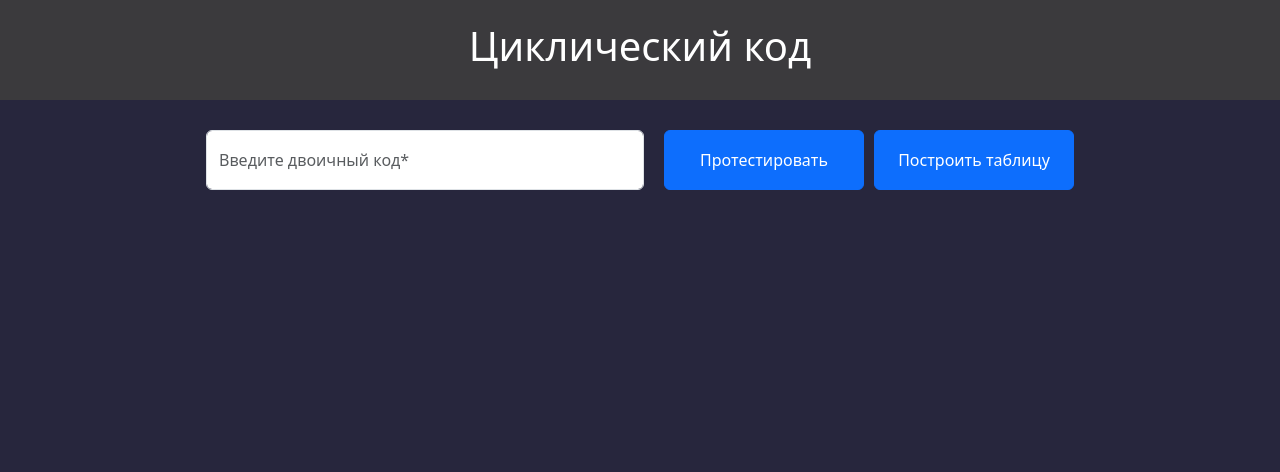
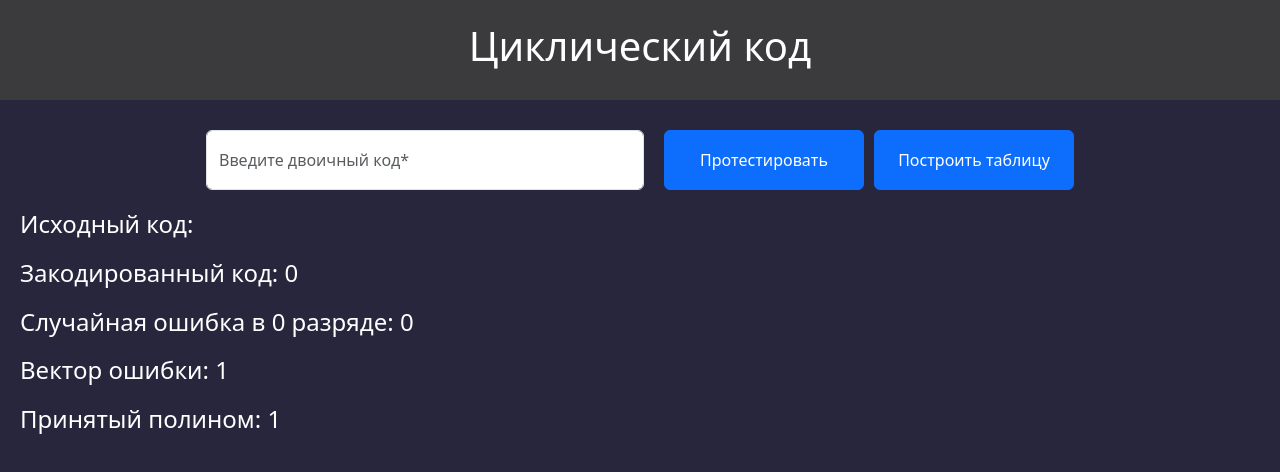
Before and after one commit to AshurovG/cyclic-code-app, a React (Vite) app: page / in a window 1280 px wide. Both pictures are taken after a click on the button "Протестировать". Shown: the top 472 px of the page. Built offline with nearby package versions, Linux system fonts and the light colour scheme.

Commit message:
add decode function

```diff
--- a/src/pages/MainPage/MainPage.module.scss
+++ b/src/pages/MainPage/MainPage.module.scss
@@ -7,6 +7,10 @@
         max-width: 1240px;
         // height: 100%;
         margin: 0 auto;
+    }
+
+    &-subtitle {
+        margin-bottom: 20px;
     }
 }
 
--- a/src/pages/MainPage/MainPage.tsx
+++ b/src/pages/MainPage/MainPage.tsx
@@ -6,8 +6,38 @@ import Form from 'react-bootstrap/Form';
 import Button from 'react-bootstrap/Button'
 import Table from 'components/Table';
 
-let inf_vec = '1010';
-let pol = '1011';
+const pol = '1011';
+const errorVectors: Map<number, string> = new Map([
+  [0, '1'],
+  [1, '10'],
+  [2, '100'],
+  [3, '1000'],
+  [4, '10000'],
+  [5, '100000'],
+  [6, '1000000']
+ ]);
+
+ const syndromeVectors: Map<string, number> = new Map([
+  ['001', 0],
+  ['010', 1],
+  ['100', 2],
+  ['011', 3],
+  ['110', 4],
+  ['111', 5],
+  ['101', 6]
+ ]);
+
+
+
+//  const errorVectors: Map<number, string> = new Map([
+//   [0, '0'],
+//   [1, '010'],
+//   [2, '100'],
+//   [3, '011'],
+//   [4, '110'],
+//   [5, '111'],
+//   [6, '101']
+//  ]);
 
 export type TableData = {
   multiplicity: number;
@@ -16,24 +46,18 @@ export type TableData = {
   result: number;
 }
 
+export type RandomErrorData = {
+  errorIndex: number,
+  value: number
+}
+
 const MainPage = () => {
-  const [codeStringValue, setCodeStringValue] = useState('')
-  const [codeArrayValue, setCodeArrayValue] = useState([])
-
+  const [codeStringValue, setCodeStringValue] = useState('');
+  const [valueWithError, setValueWithError] = useState<RandomErrorData>();
+  const [errorVector, setErrorVector] = useState('');
+  const [acceptedVector, setAcceptedVector] = useState('');
   const [table, setTable] = useState<TableData[]>([])
-
-  const [combinations, setCombinations] = useState(0)
-
-  const checkFirstNumbers = (array: Array<Number>) => {
-    let isFirstElementCorrect = false;
-    while (!isFirstElementCorrect) {
-      if (array[0] !== 0) {
-        isFirstElementCorrect = true;
-      } else {
-        array.shift()
-      }
-    }
-  }
+  const [isTestButtonClicked, setIsTestButtonClicked] = useState(false)
 
   function factorial(n: any) {
     let result = 1;
@@ -43,7 +67,7 @@ const MainPage = () => {
     return result;
   }
 
-  function* error_gen(length: number) {
+  function* errorGenerator(length: number) { // Генератор всевозможных ошибок
     function* helper(index: number, current: any): any {
       if (index === length) {
         yield parseInt(current.join(''), 10).toString();
@@ -55,17 +79,15 @@ const MainPage = () => {
     yield* helper(0, []);
   }
 
-  function errors(vec: string, pol: string) {
-    //  let Res = Array(7).fill(0);
+  function errors(vec: string, pol: string) { // Определение чисел обнаруженных ошибок
     let Res: any = {};
     for (let i = 1; i <= 7; i++) {
       Res[i] = 0;
     }
      console.log('Res now', Res);
-     for (let i of error_gen(vec.length)) {
+     for (let i of errorGenerator(vec.length)) {
         if (i != 0) {
             let error_vec = (parseInt(vec, 2) ^ parseInt(i, 2)).toString(2);
-            //  console.log('вектор ошибки ', error_vec)
             let syndrome = division(error_vec, pol);
             if (syndrome !== '000') {
                 let pl = i.replace(/0/g, '');
@@ -78,14 +100,14 @@ const MainPage = () => {
      return Res;
   }
 
-  function coding(vec: string, pol: string) {
-    let new_vec = vec + '0'.repeat(pol.length - 1);
+  function coding(vec: string, pol: string) { // Кодирование
+    {let new_vec = vec + '0'.repeat(pol.length - 1);
     let remainder = division(new_vec, pol);
     console.log(vec + remainder)
-    return vec + remainder;
- }
+    return vec + remainder;}
+  }
 
-  function division(a: string, b: string) {
+  function division(a: string, b: string) { // Деление полиномов
     if (parseInt(b, 2) === 0) {
         throw new Error("ZeroDivisionError");
     }
@@ -107,12 +129,56 @@ const MainPage = () => {
     return remainder;
  }
 
+  const setRandomError = () => {
+    let randomNumber = Math.floor(Math.random() * 7);
+    let errorCodeArr = coding(codeStringValue, pol).split('')
+    console.log(errorCodeArr)
+    console.log('-------------')
+    errorCodeArr[randomNumber] = errorCodeArr[randomNumber] === '0' ? '1': '0';
+    setValueWithError({errorIndex: errorCodeArr.length - 1 - randomNumber, value: Number(errorCodeArr.join(''))})
+    decode({errorIndex: errorCodeArr.length - 1 - randomNumber, value: Number(errorCodeArr.join(''))})
+  }
+
+  const getAcceptedPolynomial = (first: string, second: string): string => {
+    const maxLength = Math.max(first.length, second.length);
+    const paddedFirst = first.padStart(maxLength, '0');
+    const paddedSecond = second.padStart(maxLength, '0');
+    console.log('padded', paddedFirst, paddedSecond)
+
+    let result = '';
+
+    for (let i = maxLength - 1; i >= 0; i--) {
+     const sum = parseInt(paddedFirst[i], 2) ^ parseInt(paddedSecond[i], 2);
+     result = (sum % 2) + result;
+    }
+
+    return result;
+   };
+
+
+  const decode = (error: RandomErrorData) => {
+    if (error?.errorIndex !== undefined) {
+      const vector = errorVectors.get(error.errorIndex);
+      let accepted;
+      if (vector !== undefined) {
+        setErrorVector(vector);
+        accepted = getAcceptedPolynomial(coding(codeStringValue, pol), vector) // формируем принятый полином
+        setAcceptedVector(accepted)
+      }
+      console.log('accepted', accepted)
+      console.log(coding(codeStringValue, pol), '+', errorVectors.get(error.errorIndex))
+    }
+  }
+
+
   const handleTestButtonClick = () => {
-    console.log('test button was clicked')
+    setIsTestButtonClicked(true)
+    setRandomError();
+    // console.log('res', getAcceptedPolynomial('1010011', '100000'))
   }
 
   const handleBuildButtonClick = () => {
-    let encoded_vec = coding(inf_vec, pol);
+    let encoded_vec = coding(codeStringValue, pol);
     let Res = errors(encoded_vec, pol);
     console.log(Res)
     let result: TableData[] = []
@@ -149,8 +215,17 @@ const MainPage = () => {
 
         </div>
       </Form>
-
-      {table.length === 7 && <Table applications={table}/>}
+     { isTestButtonClicked && <><h4 className={styles['main__page-subtitle']}>Исходный код: {codeStringValue}</h4>
+      <h4 className={styles['main__page-subtitle']}>Закодированный код: {coding(codeStringValue, pol)}</h4>
+      <h4 className={styles['main__page-subtitle']}>Случайная ошибка в {valueWithError?.errorIndex} разряде: {valueWithError?.value}</h4>
+      <h4 className={styles['main__page-subtitle']}>Вектор ошибки: {errorVector}</h4>
+      <h4 className={styles['main__page-subtitle']}>Принятый полином: {acceptedVector}</h4>
+      </>}
+      {table.length === 7 &&
+      <div>
+        <h4 className={styles['main__page-subtitle']}>Таблица результатов:</h4>
+        <Table applications={table}/>
+      </div>}
       </div>
     </div>
   )
```
